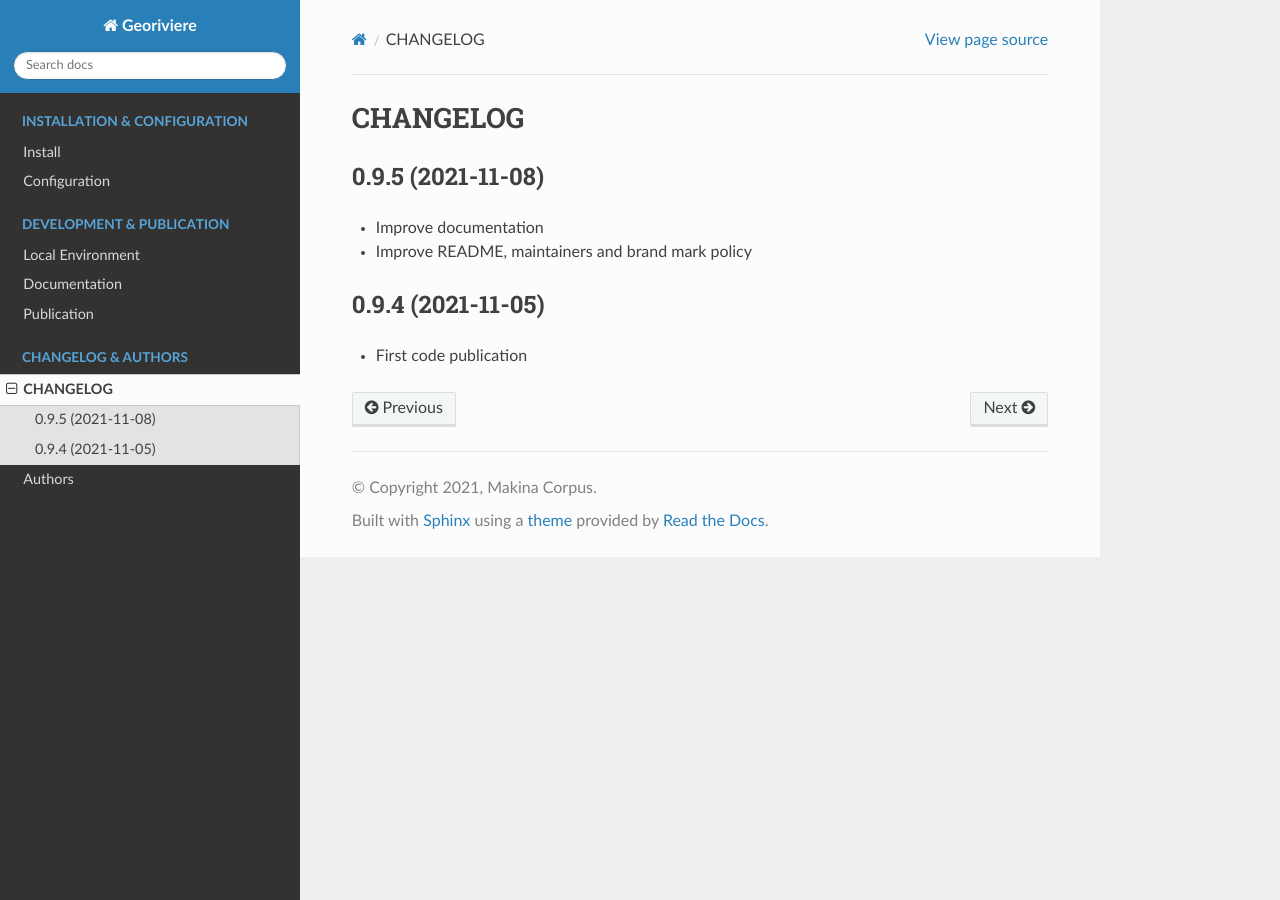
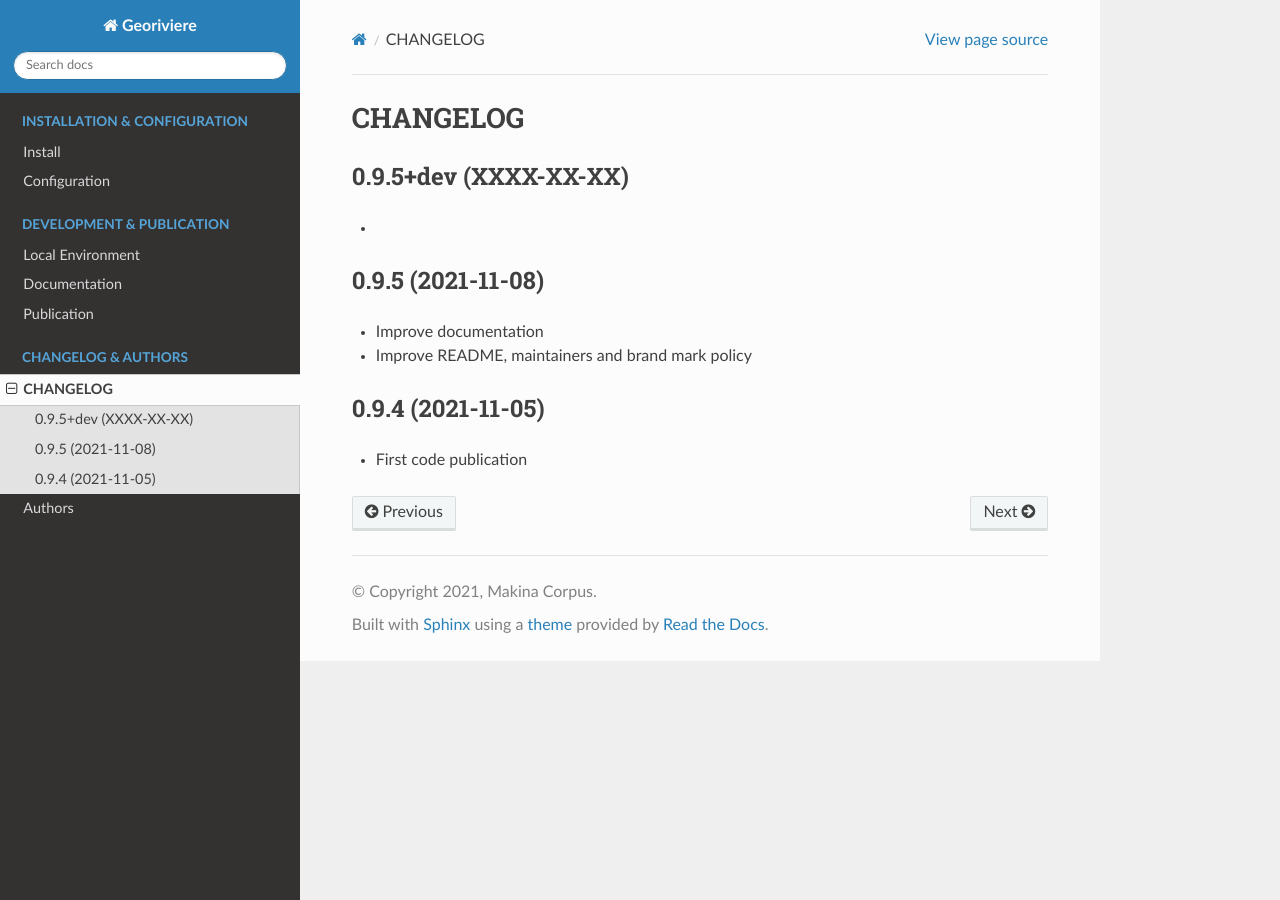
Before and after one commit to Georiviere/Georiviere-admin, a Sphinx documentation site: the page built from docs/changelog.rst, in a window 1280 px wide. Built offline with Sphinx 7.4.7 and the Read the Docs theme 2.0.0, drawn with Linux system fonts in a browser that asks for light colours; the version number could not be read and is left out.

Commit message:
back to dev

```diff
--- a/docs/changelog.rst
+++ b/docs/changelog.rst
@@ -1,6 +1,12 @@
 =========
 CHANGELOG
 =========
+
+0.9.5+dev    (XXXX-XX-XX)
+-------------------------
+
+*
+
 
 0.9.5        (2021-11-08)
 -------------------------
```
Also changed, not shown: 1 other file.
